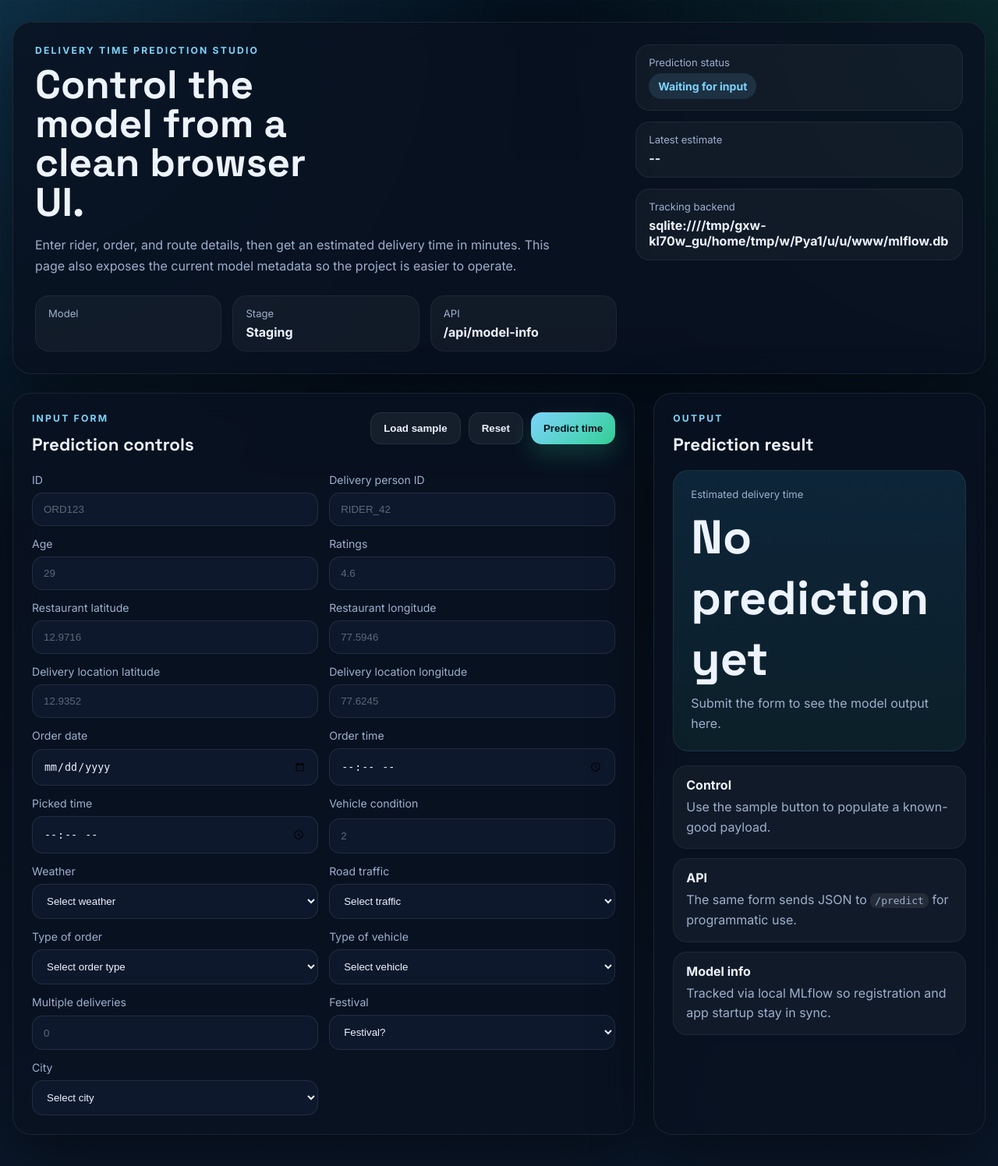
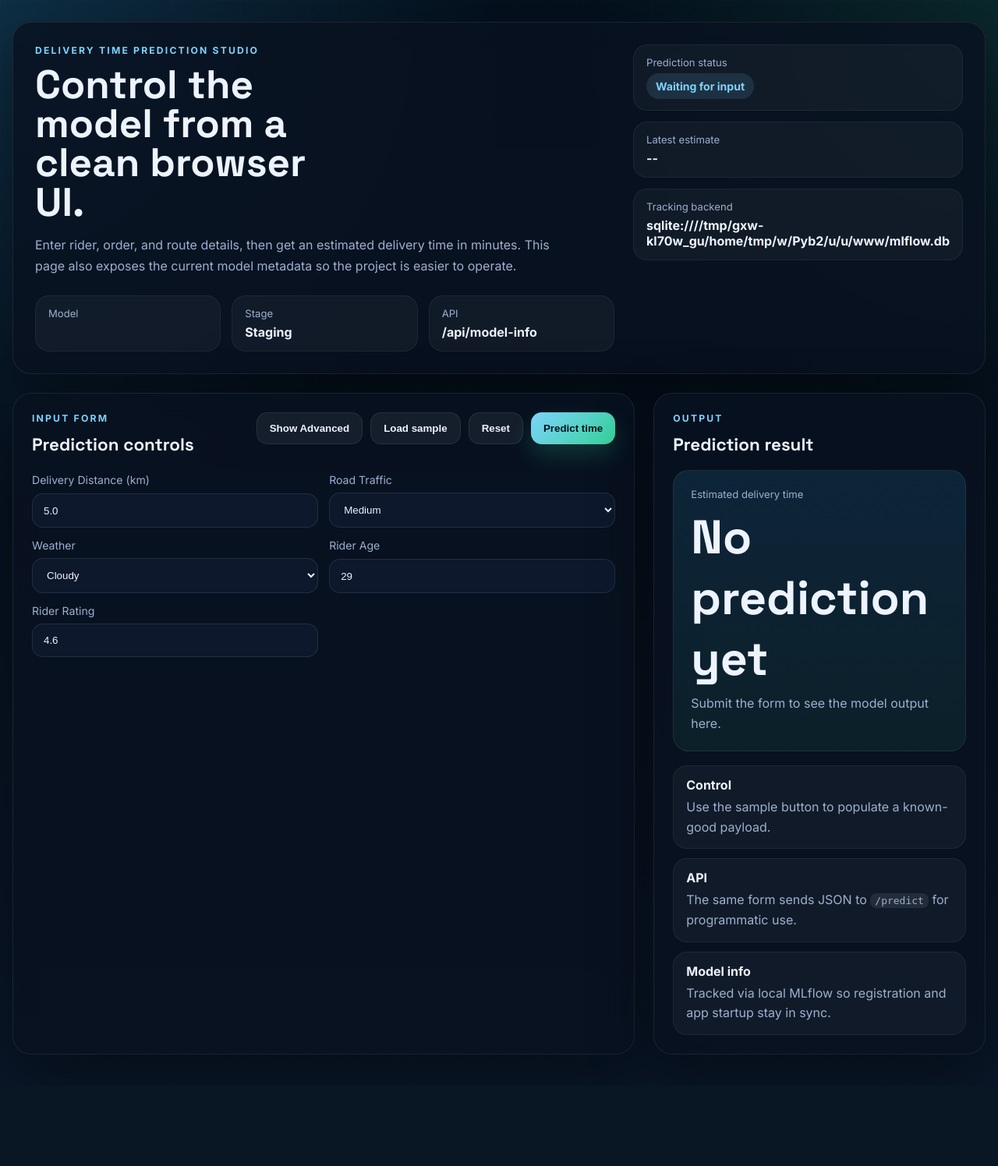
Before and after one commit to sanjit507/Swiggy_Delivery_Time_Prediction, a FastAPI app: page / in a window 1280 px wide. Shown: the whole page at 78% size. After the commit the page ends 1353 px from the top, so only its background shows below. Run offline with FastAPI, Linux system fonts and the light colour scheme; parts of the project's set-up code (start-up, migrations or seed data) failed here and were passed over.

Commit message:
style: simplify prediction UI with expandable advanced controls

```diff
--- a/static/app.js
+++ b/static/app.js
@@ -5,6 +5,9 @@ const statusPill = document.getElementById('status-pill');
 const messageBox = document.getElementById('form-message');
 const loadSampleButton = document.getElementById('load-sample');
 const trackingUriEl = document.getElementById('tracking-uri');
+const toggleAdvancedButton = document.getElementById('toggle-advanced');
+const advancedFields = document.getElementById('advanced-fields');
+const distanceInput = document.getElementById('simple-distance');
 
 const samplePayload = {
   ID: 'ORD-2048',
@@ -43,9 +46,73 @@ const hideMessage = () => {
   messageBox.className = 'message hidden';
 };
 
+const updateCoordinatesFromDistance = () => {
+  const distance = parseFloat(distanceInput.value) || 5.0;
+  const restLatEl = form.elements.namedItem('Restaurant_latitude');
+  const restLonEl = form.elements.namedItem('Restaurant_longitude');
+  const delLatEl = form.elements.namedItem('Delivery_location_latitude');
+  const delLonEl = form.elements.namedItem('Delivery_location_longitude');
+
+  if (restLatEl && restLonEl && delLatEl && delLonEl) {
+    const restLat = parseFloat(restLatEl.value) || 12.9716;
+    const restLon = parseFloat(restLonEl.value) || 77.5946;
+    delLatEl.value = restLat;
+    // 1 degree longitude is approx 108.48 km at 12.97 latitude
+    delLonEl.value = (restLon + (distance / 108.48)).toFixed(4);
+  }
+};
+
+const initDefaults = () => {
+  // Generate random Order ID if empty
+  const orderIdEl = form.elements.namedItem('ID');
+  if (orderIdEl) {
+    orderIdEl.value = 'ORD-' + Math.floor(1000 + Math.random() * 9000);
+  }
+
+  // Generate random Rider ID if empty
+  const riderIdEl = form.elements.namedItem('Delivery_person_ID');
+  if (riderIdEl) {
+    riderIdEl.value = 'RIDER-' + Math.floor(10 + Math.random() * 90);
+  }
+
+  // Set current date
+  const dateEl = form.elements.namedItem('Order_Date');
+  if (dateEl) {
+    dateEl.value = new Date().toISOString().split('T')[0];
+  }
+
+  // Set current time and picked time
+  const timeOrderedEl = form.elements.namedItem('Time_Orderd');
+  const timePickedEl = form.elements.namedItem('Time_Order_picked');
+  const now = new Date();
+  const formatTime = (d) => String(d.getHours()).padStart(2, '0') + ':' + String(d.getMinutes()).padStart(2, '0');
+
+  if (timeOrderedEl) {
+    timeOrderedEl.value = formatTime(now);
+  }
+  if (timePickedEl) {
+    const pickedTime = new Date(now.getTime() + 10 * 60 * 1000); // 10 minutes later
+    timePickedEl.value = formatTime(pickedTime);
+  }
+
+  // Coordinates
+  const restLatEl = form.elements.namedItem('Restaurant_latitude');
+  const restLonEl = form.elements.namedItem('Restaurant_longitude');
+  const delLatEl = form.elements.namedItem('Delivery_location_latitude');
+
+  if (restLatEl) restLatEl.value = '12.9716';
+  if (restLonEl) restLonEl.value = '77.5946';
+  if (delLatEl) delLatEl.value = '12.9716';
+
+  updateCoordinatesFromDistance();
+};
+
 const getFormData = () => {
   const data = new FormData(form);
   const payload = Object.fromEntries(data.entries());
+
+  // Clean out any UI-only helper fields that are not in the schema
+  delete payload['simple-distance'];
 
   ['Delivery_person_Age', 'Delivery_person_Ratings', 'Restaurant_latitude', 'Restaurant_longitude', 'Delivery_location_latitude', 'Delivery_location_longitude', 'Vehicle_condition', 'multiple_deliveries'].forEach((field) => {
     payload[field] = Number(payload[field]);
@@ -61,6 +128,8 @@ const fillSample = () => {
       field.value = value;
     }
   });
+  // 5.3 km matches the difference in sample coordinates
+  distanceInput.value = "5.3";
   hideMessage();
   setStatus('Sample loaded', 'neutral');
 };
@@ -76,11 +145,22 @@ const fetchModelInfo = async () => {
   }
 };
 
+// Event Listeners
+distanceInput.addEventListener('input', updateCoordinatesFromDistance);
+
+toggleAdvancedButton.addEventListener('click', () => {
+  const isHidden = advancedFields.classList.toggle('hidden');
+  toggleAdvancedButton.textContent = isHidden ? 'Show Advanced' : 'Hide Advanced';
+});
+
 form.addEventListener('submit', async (event) => {
   event.preventDefault();
   hideMessage();
   setStatus('Predicting...', 'neutral');
   predictionValue.textContent = '...';
+
+  // Ensure coordinates match current distance selection
+  updateCoordinatesFromDistance();
 
   const payload = getFormData();
 
@@ -114,11 +194,17 @@ form.addEventListener('submit', async (event) => {
 });
 
 loadSampleButton.addEventListener('click', fillSample);
+
 form.addEventListener('reset', () => {
-  predictionValue.textContent = '--';
-  resultCopy.textContent = 'Submit the form to see the model output here.';
-  setStatus('Waiting for input', 'neutral');
-  hideMessage();
+  setTimeout(() => {
+    predictionValue.textContent = '--';
+    resultCopy.textContent = 'Submit the form to see the model output here.';
+    setStatus('Waiting for input', 'neutral');
+    hideMessage();
+    initDefaults();
+  }, 10);
 });
 
+// Initialize defaults and model info on start
+initDefaults();
 fetchModelInfo();
--- a/static/style.css
+++ b/static/style.css
@@ -328,3 +328,7 @@ code {
     flex: 1 1 0;
   }
 }
+
+.hidden {
+  display: none !important;
+}
--- a/templates/home.html
+++ b/templates/home.html
@@ -58,66 +58,34 @@
             <h2>Prediction controls</h2>
           </div>
           <div class="toolbar">
+            <button type="button" id="toggle-advanced" class="ghost-button">Show Advanced</button>
             <button type="button" id="load-sample" class="ghost-button">Load sample</button>
             <button type="reset" class="ghost-button">Reset</button>
             <button type="submit" class="primary-button">Predict time</button>
           </div>
         </div>
 
-        <div class="grid">
+        <!-- Core inputs always visible -->
+        <div class="grid simple-fields">
           <label>
-            <span>ID</span>
-            <input name="ID" type="text" placeholder="ORD123" required />
+            <span>Delivery Distance (km)</span>
+            <input id="simple-distance" type="number" min="0.1" max="50" step="0.1" value="5.0" required />
           </label>
           <label>
-            <span>Delivery person ID</span>
-            <input name="Delivery_person_ID" type="text" placeholder="RIDER_42" required />
-          </label>
-          <label>
-            <span>Age</span>
-            <input name="Delivery_person_Age" type="number" min="1" step="1" placeholder="29" required />
-          </label>
-          <label>
-            <span>Ratings</span>
-            <input name="Delivery_person_Ratings" type="number" min="0" max="6" step="0.1" placeholder="4.6" required />
-          </label>
-          <label>
-            <span>Restaurant latitude</span>
-            <input name="Restaurant_latitude" type="number" step="any" placeholder="12.9716" required />
-          </label>
-          <label>
-            <span>Restaurant longitude</span>
-            <input name="Restaurant_longitude" type="number" step="any" placeholder="77.5946" required />
-          </label>
-          <label>
-            <span>Delivery location latitude</span>
-            <input name="Delivery_location_latitude" type="number" step="any" placeholder="12.9352" required />
-          </label>
-          <label>
-            <span>Delivery location longitude</span>
-            <input name="Delivery_location_longitude" type="number" step="any" placeholder="77.6245" required />
-          </label>
-          <label>
-            <span>Order date</span>
-            <input name="Order_Date" type="date" required />
-          </label>
-          <label>
-            <span>Order time</span>
-            <input name="Time_Orderd" type="time" required />
-          </label>
-          <label>
-            <span>Picked time</span>
-            <input name="Time_Order_picked" type="time" required />
-          </label>
-          <label>
-            <span>Vehicle condition</span>
-            <input name="Vehicle_condition" type="number" min="0" max="5" step="1" placeholder="2" required />
+            <span>Road Traffic</span>
+            <select name="Road_traffic_density" required>
+              <option value="" disabled>Select traffic</option>
+              <option value="low">Low</option>
+              <option value="medium" selected>Medium</option>
+              <option value="high">High</option>
+              <option value="jam">Jam</option>
+            </select>
           </label>
           <label>
             <span>Weather</span>
             <select name="Weatherconditions" required>
-              <option value="" selected disabled>Select weather</option>
-              <option value="conditions cloudy">Cloudy</option>
+              <option value="" disabled>Select weather</option>
+              <option value="conditions cloudy" selected>Cloudy</option>
               <option value="conditions fog">Fog</option>
               <option value="conditions rain">Rain</option>
               <option value="conditions stormy">Stormy</option>
@@ -126,54 +94,96 @@
             </select>
           </label>
           <label>
-            <span>Road traffic</span>
-            <select name="Road_traffic_density" required>
-              <option value="" selected disabled>Select traffic</option>
-              <option value="low">Low</option>
-              <option value="medium">Medium</option>
-              <option value="high">High</option>
-              <option value="jam">Jam</option>
-            </select>
+            <span>Rider Age</span>
+            <input name="Delivery_person_Age" type="number" min="18" max="70" step="1" value="29" required />
           </label>
           <label>
-            <span>Type of order</span>
+            <span>Rider Rating</span>
+            <input name="Delivery_person_Ratings" type="number" min="1.0" max="5.0" step="0.1" value="4.6" required />
+          </label>
+        </div>
+
+        <!-- Advanced parameters hidden by default -->
+        <div id="advanced-fields" class="grid advanced-fields hidden" style="margin-top: 20px; padding-top: 20px; border-top: 1px dashed rgba(255,255,255,0.1);">
+          <label>
+            <span>Order ID</span>
+            <input name="ID" type="text" placeholder="ORD123" required />
+          </label>
+          <label>
+            <span>Delivery Rider ID</span>
+            <input name="Delivery_person_ID" type="text" placeholder="RIDER_42" required />
+          </label>
+          <label>
+            <span>Restaurant Latitude</span>
+            <input name="Restaurant_latitude" type="number" step="any" placeholder="12.9716" required />
+          </label>
+          <label>
+            <span>Restaurant Longitude</span>
+            <input name="Restaurant_longitude" type="number" step="any" placeholder="77.5946" required />
+          </label>
+          <label>
+            <span>Delivery Latitude</span>
+            <input name="Delivery_location_latitude" type="number" step="any" placeholder="12.9352" required />
+          </label>
+          <label>
+            <span>Delivery Longitude</span>
+            <input name="Delivery_location_longitude" type="number" step="any" placeholder="77.6245" required />
+          </label>
+          <label>
+            <span>Order Date</span>
+            <input name="Order_Date" type="date" required />
+          </label>
+          <label>
+            <span>Order Time</span>
+            <input name="Time_Orderd" type="time" required />
+          </label>
+          <label>
+            <span>Picked Time</span>
+            <input name="Time_Order_picked" type="time" required />
+          </label>
+          <label>
+            <span>Vehicle Condition (0-3)</span>
+            <input name="Vehicle_condition" type="number" min="0" max="3" step="1" placeholder="2" required />
+          </label>
+          <label>
+            <span>Type of Order</span>
             <select name="Type_of_order" required>
-              <option value="" selected disabled>Select order type</option>
+              <option value="" disabled>Select order type</option>
               <option value="snacks">Snacks</option>
-              <option value="meal">Meal</option>
+              <option value="meal" selected>Meal</option>
               <option value="drinks">Drinks</option>
               <option value="buffet">Buffet</option>
             </select>
           </label>
           <label>
-            <span>Type of vehicle</span>
+            <span>Type of Vehicle</span>
             <select name="Type_of_vehicle" required>
-              <option value="" selected disabled>Select vehicle</option>
+              <option value="" disabled>Select vehicle</option>
               <option value="bike">Bike</option>
               <option value="scooter">Scooter</option>
               <option value="electric_scooter">Electric scooter</option>
-              <option value="motorcycle">Motorcycle</option>
+              <option value="motorcycle" selected>Motorcycle</option>
             </select>
           </label>
           <label>
-            <span>Multiple deliveries</span>
-            <input name="multiple_deliveries" type="number" min="0" step="1" placeholder="0" required />
+            <span>Multiple Deliveries</span>
+            <input name="multiple_deliveries" type="number" min="0" max="3" step="1" value="0" required />
           </label>
           <label>
-            <span>Festival</span>
+            <span>Festival?</span>
             <select name="Festival" required>
-              <option value="" selected disabled>Festival?</option>
+              <option value="" disabled>Festival?</option>
               <option value="yes">Yes</option>
-              <option value="no">No</option>
+              <option value="no" selected>No</option>
             </select>
           </label>
           <label>
-            <span>City</span>
+            <span>City Type</span>
             <select name="City" required>
-              <option value="" selected disabled>Select city</option>
+              <option value="" disabled>Select city</option>
               <option value="urban">Urban</option>
               <option value="semi-urban">Semi-urban</option>
-              <option value="metropolitan">Metropolitan</option>
+              <option value="metropolitan" selected>Metropolitan</option>
             </select>
           </label>
         </div>
```
